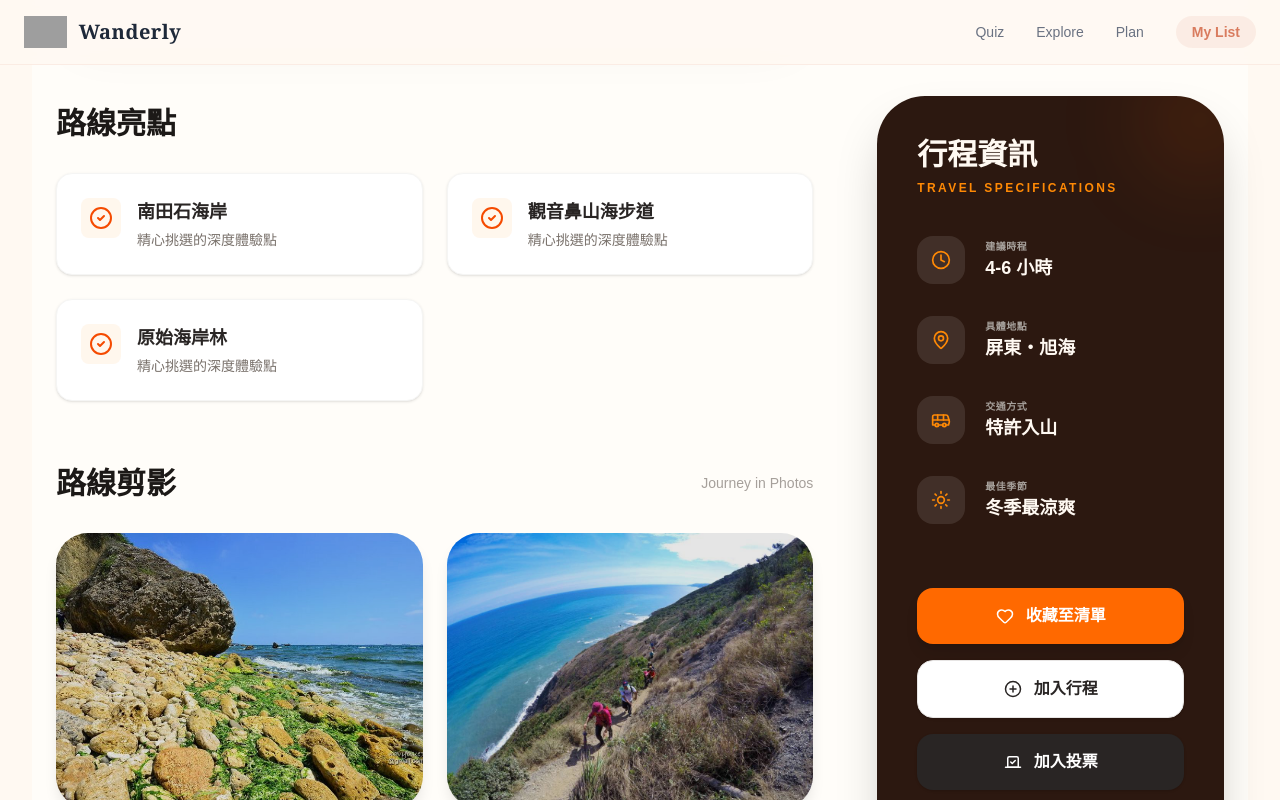
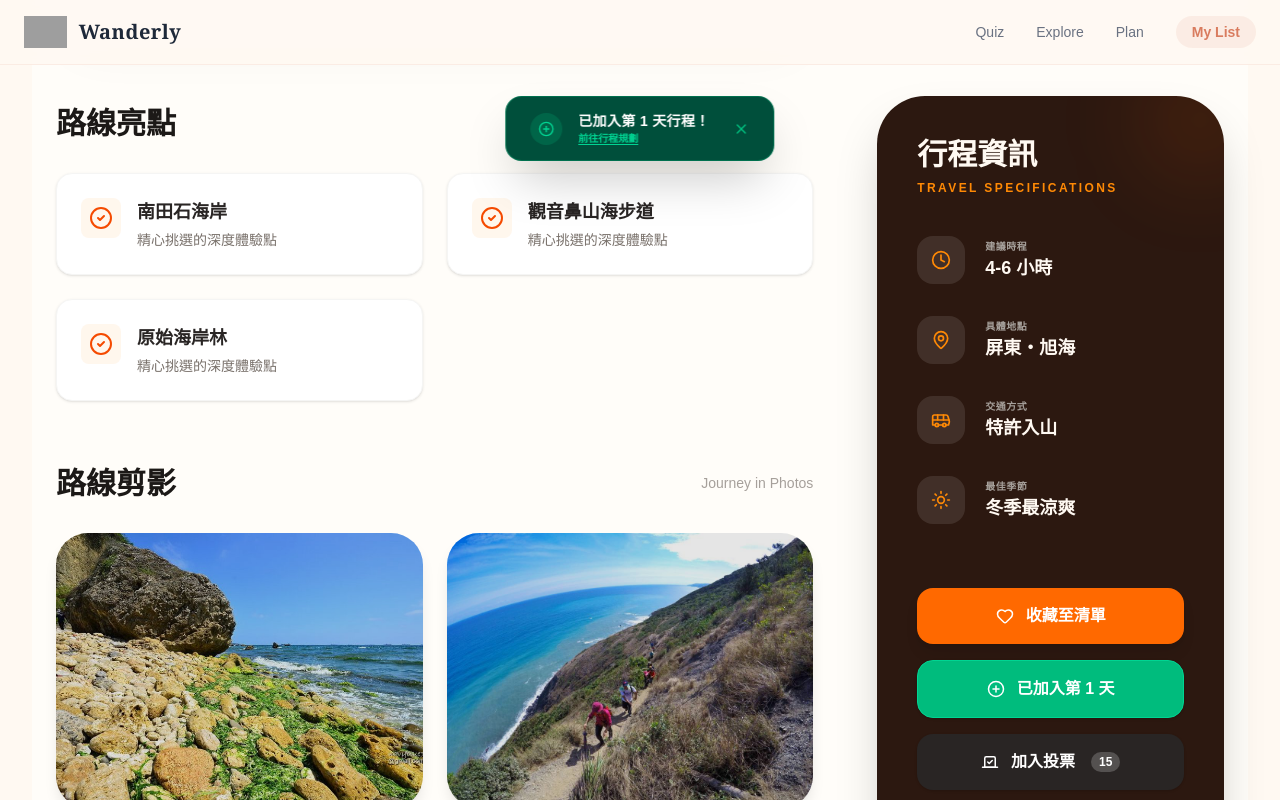
Before and after one commit to d06281157-bit/story-path, a Next.js app: page /explore/alangyi-ancient-trail in a window 1280 px wide. Both pictures are taken after a click on the button "加入行程". Shown: the part 814-1614 px from the top of the page. Built offline with nearby package versions, Linux system fonts and the light colour scheme; grey boxes are pictures that could not be loaded.

Commit message:
版本8-詳細頁修改

```diff
--- a/app/explore/[slug]/page.tsx
+++ b/app/explore/[slug]/page.tsx
@@ -33,6 +33,11 @@ export default function ItineraryPage({ params }: PageProps) {
     const [isSaved, setIsSaved] = useState(false);
     const [showToast, setShowToast] = useState(false);
     const [userPersona, setUserPersona] = useState<Dimension | null>(null);
+    const [isAddedToPlan, setIsAddedToPlan] = useState(false);
+    const [showPlanToast, setShowPlanToast] = useState(false);
+    const [planDay, setPlanDay] = useState(1);
+    const [voteCount, setVoteCount] = useState(0);
+    const [isVoted, setIsVoted] = useState(false);
 
     useEffect(() => {
         if (!item) return;
@@ -49,6 +54,26 @@ export default function ItineraryPage({ params }: PageProps) {
         if (persona) {
             setUserPersona(persona);
         }
+
+        // Load plan items
+        const planItems = localStorage.getItem('wanderly-plan');
+        if (planItems) {
+            const plan = JSON.parse(planItems);
+            const isInPlan = plan.items?.some((p: any) => p.id === item.id);
+            setIsAddedToPlan(isInPlan);
+            // Determine which day they're on
+            setPlanDay(plan.currentDay || 1);
+        }
+
+        // Load vote status and simulate vote count
+        const votes = localStorage.getItem('wanderly-votes');
+        if (votes) {
+            const voteList = JSON.parse(votes);
+            setIsVoted(voteList.includes(item.id));
+        }
+        // Simulate vote count based on item id hash
+        const simulatedVotes = Math.floor((item.id.charCodeAt(0) * 7 + item.id.length * 13) % 50) + 5;
+        setVoteCount(simulatedVotes);
     }, [item]);
 
     if (!item) {
@@ -77,6 +102,52 @@ export default function ItineraryPage({ params }: PageProps) {
         setTimeout(() => setShowToast(false), 3000);
     };
 
+    const addToPlan = () => {
+        const planItems = localStorage.getItem('wanderly-plan');
+        let plan = planItems ? JSON.parse(planItems) : { items: [], currentDay: 1 };
+
+        // Check if already in plan
+        const isInPlan = plan.items?.some((p: any) => p.id === item.id);
+        if (isInPlan) {
+            // Remove from plan
+            plan.items = plan.items.filter((p: any) => p.id !== item.id);
+            setIsAddedToPlan(false);
+        } else {
+            // Add to plan
+            plan.items.push({
+                id: item.id,
+                slug: item.slug,
+                title: item.title,
+                day: plan.currentDay || 1,
+                addedAt: new Date().toISOString()
+            });
+            setIsAddedToPlan(true);
+            setShowPlanToast(true);
+            setTimeout(() => setShowPlanToast(false), 3000);
+        }
+
+        localStorage.setItem('wanderly-plan', JSON.stringify(plan));
+    };
+
+    const addToVote = () => {
+        const votes = localStorage.getItem('wanderly-votes');
+        let voteList = votes ? JSON.parse(votes) : [];
+
+        if (voteList.includes(item.id)) {
+            // Remove vote
+            voteList = voteList.filter((id: string) => id !== item.id);
+            setIsVoted(false);
+            setVoteCount(prev => prev - 1);
+        } else {
+            // Add vote
+            voteList.push(item.id);
+            setIsVoted(true);
+            setVoteCount(prev => prev + 1);
+        }
+
+        localStorage.setItem('wanderly-votes', JSON.stringify(voteList));
+    };
+
     const Toast = () => (
         <div className="fixed top-24 left-1/2 -translate-x-1/2 z-[100] animate-bounce-in">
             <div className="bg-[#2C1810] text-[#FFF9F2] px-6 py-3.5 rounded-2xl shadow-2xl flex items-center gap-4 border border-[#D97C5F]/30 backdrop-blur-xl">
@@ -96,9 +167,29 @@ export default function ItineraryPage({ params }: PageProps) {
         </div>
     );
 
+    const PlanToast = () => (
+        <div className="fixed top-24 left-1/2 -translate-x-1/2 z-[100] animate-bounce-in">
+            <div className="bg-emerald-900 text-white px-6 py-3.5 rounded-2xl shadow-2xl flex items-center gap-4 border border-emerald-500/30 backdrop-blur-xl">
+                <div className="w-8 h-8 rounded-full bg-emerald-500/20 flex items-center justify-center">
+                    <PlusCircle size={16} className="text-emerald-400" />
+                </div>
+                <div className="flex flex-col">
+                    <span className="font-bold text-sm tracking-wide">已加入第 {planDay} 天行程！</span>
+                    <Link href="/plan" className="text-[10px] text-emerald-400 font-bold underline underline-offset-2 hover:text-emerald-300 transition-colors">
+                        前往行程規劃
+                    </Link>
+                </div>
+                <button onClick={() => setShowPlanToast(false)} className="ml-2 text-emerald-500 hover:text-white transition-colors">
+                    <X size={16} />
+                </button>
+            </div>
+        </div>
+    );
+
     return (
         <div className="min-h-screen bg-[#fffdf9] font-[family-name:var(--font-geist-sans)]">
             {showToast && <Toast />}
+            {showPlanToast && <PlanToast />}
 
             {/* === 1. Hero Section === */}
             <div className="relative w-full h-[60vh] min-h-[500px] overflow-hidden">
@@ -322,22 +413,33 @@ export default function ItineraryPage({ params }: PageProps) {
                                 </button>
 
                                 <button
-                                    onClick={() => alert('已加入現有行程！')}
-                                    className="w-full bg-white text-stone-800 font-bold py-4 px-8 rounded-2xl border border-stone-200 hover:border-[#D97C5F] hover:text-[#D97C5F] transition-all shadow-sm flex items-center justify-center gap-3"
+                                    onClick={addToPlan}
+                                    className={`w-full font-bold py-4 px-8 rounded-2xl transition-all shadow-sm flex items-center justify-center gap-3 ${isAddedToPlan
+                                        ? 'bg-emerald-500 text-white border border-emerald-400 hover:bg-emerald-600'
+                                        : 'bg-white text-stone-800 border border-stone-200 hover:border-[#D97C5F] hover:text-[#D97C5F]'
+                                        }`}
                                 >
                                     <PlusCircle size={18} />
-                                    加入行程
+                                    {isAddedToPlan ? `已加入第 ${planDay} 天` : '加入行程'}
                                 </button>
 
                                 <button
-                                    onClick={() => alert('已加入共同投票箱！')}
-                                    className="w-full bg-stone-800 text-white font-bold py-4 px-8 rounded-2xl hover:bg-black transition-all shadow-sm flex items-center justify-center gap-3"
+                                    onClick={addToVote}
+                                    className={`w-full font-bold py-4 px-8 rounded-2xl transition-all shadow-sm flex items-center justify-center gap-3 ${isVoted
+                                        ? 'bg-violet-500 text-white hover:bg-violet-600'
+                                        : 'bg-stone-800 text-white hover:bg-black'
+                                        }`}
                                 >
-                                    <Vote size={18} />
-                                    加入投票
+                                    <Vote size={18} className={isVoted ? 'fill-current' : ''} />
+                                    {isVoted ? '已投票' : '加入投票'}
+                                    <span className="ml-1 px-2 py-0.5 bg-white/20 rounded-full text-xs font-black">
+                                        {voteCount}
+                                    </span>
                                 </button>
 
-                                <p className="text-center text-stone-500 text-xs mt-4">已加入 1,240 個旅人的計畫中</p>
+                                <p className="text-center text-stone-500 text-xs mt-4">
+                                    目前有 <span className="font-bold text-[#D97C5F]">{voteCount}</span> 位朋友對此景點感興趣
+                                </p>
                             </div>
                         </div>
                     </div>
```
